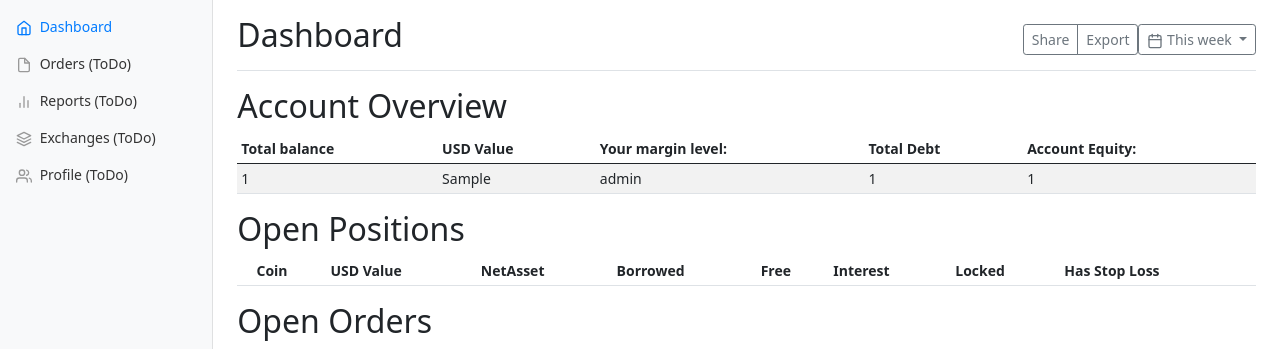
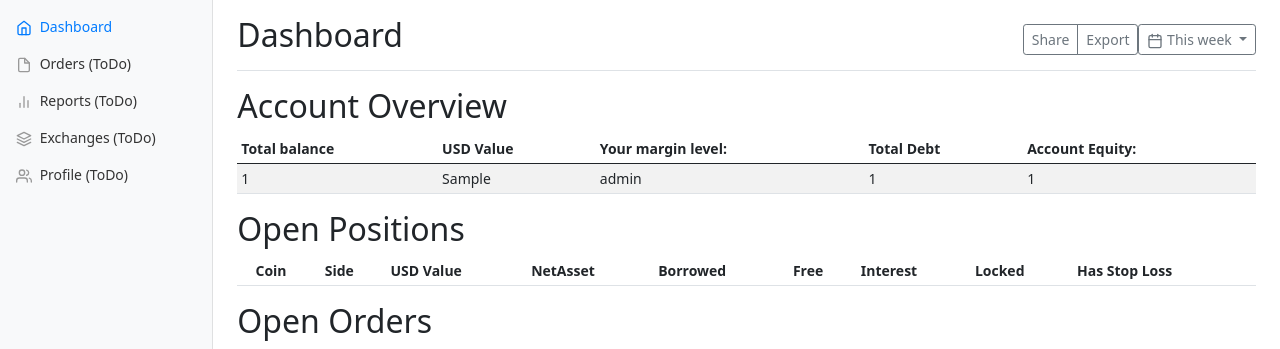
Before and after one commit to danielvm-git/binance-trading-robot, a Flask app: template app/templates/index.html in a window 1280 px wide. Shown: the part 48-397 px from the top of the page. Run offline with Flask 2, Linux system fonts and the light colour scheme; the template is opened without the code that fills it: most values are stand-ins (such as "Sample title", 1, 10 or a date in 2020); lists and menus that the app fills with data are empty; some libraries are stand-ins or nearby versions; some web fonts are replaced.

Commit message:
Update index.html

```diff
--- a/app/templates/index.html
+++ b/app/templates/index.html
@@ -114,6 +114,7 @@
                 <tr>
                   <th></th>
                   <th>Coin</th>
+                  <th>Side</th>
                   <th>USD Value</th>
                   <th>NetAsset</th>
                   <th>Borrowed</th>
@@ -177,7 +178,7 @@
               ]
           } );
           var empOpenPositions = $('#openPositions').DataTable({
-              "order": [[ 1, "asc" ]],
+              "order": [[ 2, "asc" ]],
               'processing': true,
               'bPaginate': false,
               'bLengthChange': false,
@@ -195,6 +196,7 @@
                     'orderable': false
                 },
                 { 'data': 'asset' },
+                { 'data': 'side' },
                 { 'data': 'position_value_in_dollar' },
                 { 'data': 'netAsset' },
                 { 'data': 'borrowed' },
```
